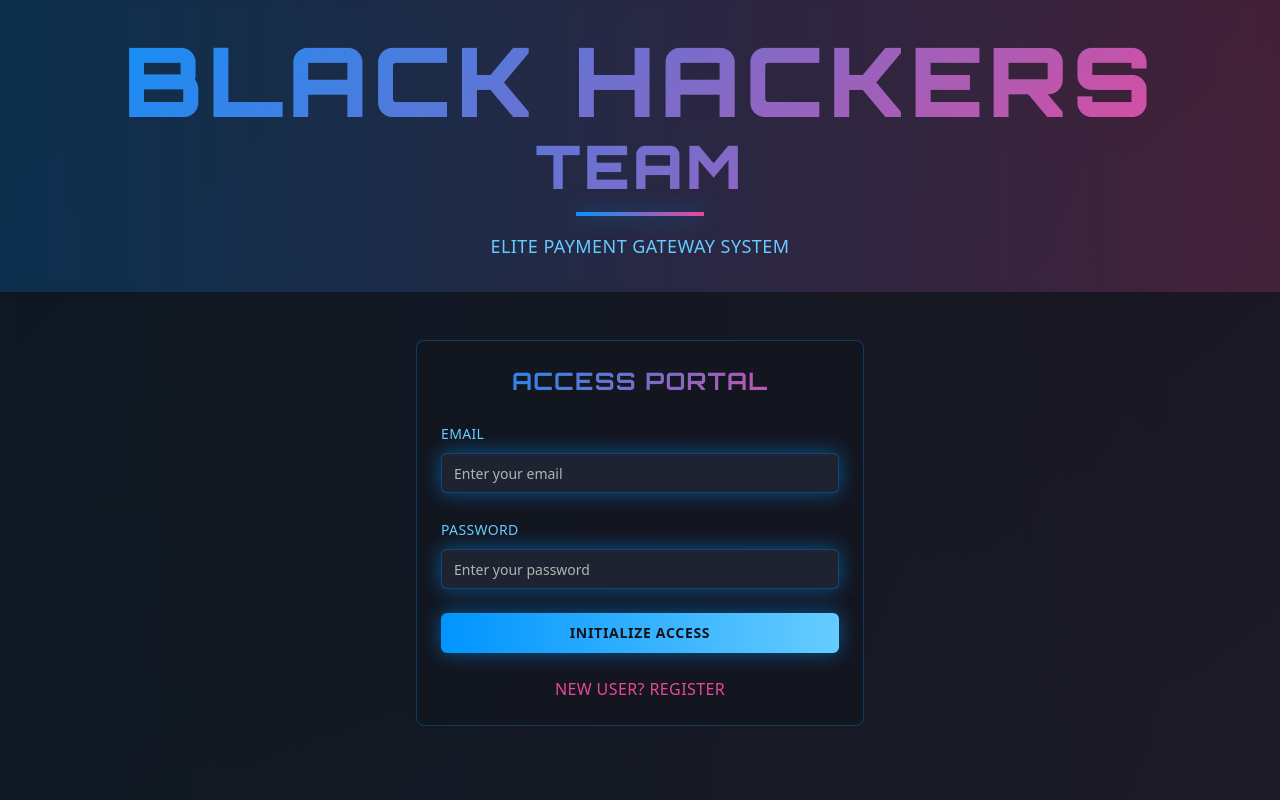
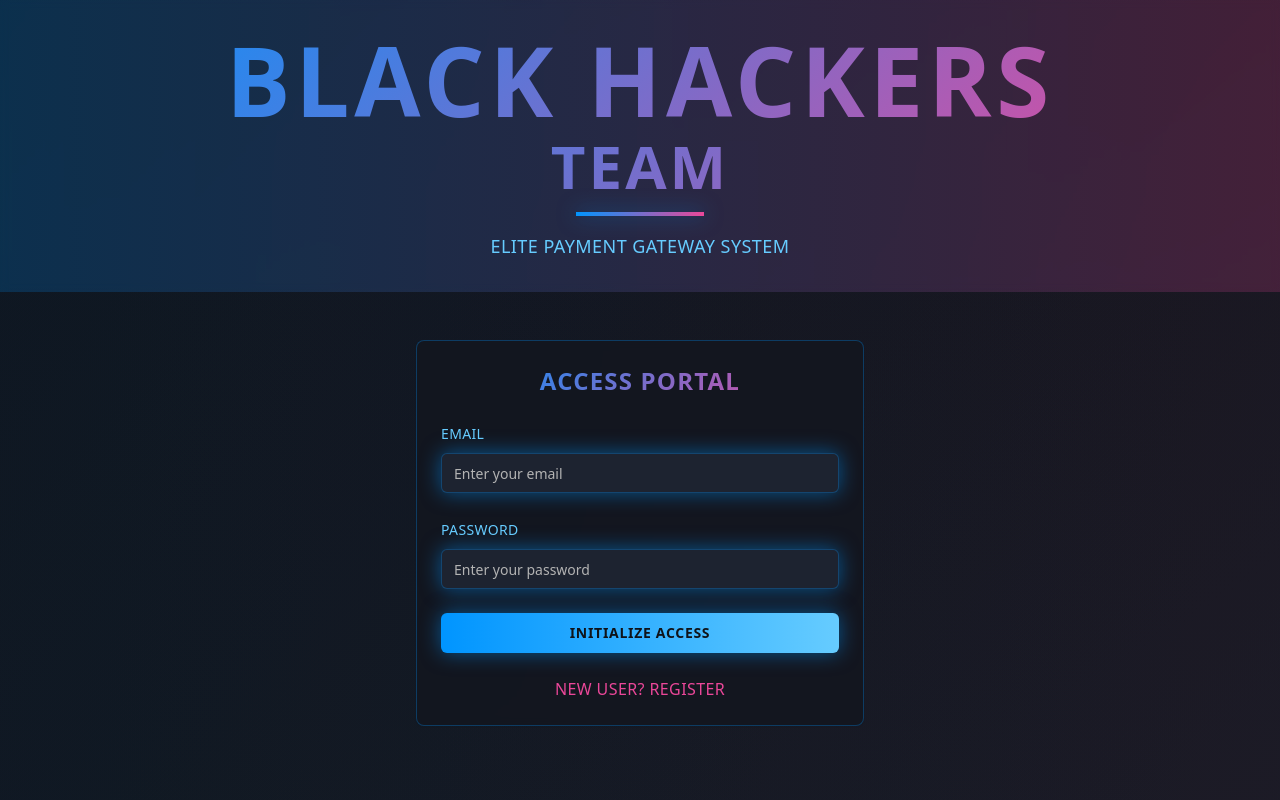
Before and after one commit to cyber1234282/pulse-access-hub, a React (Vite) app: page / in a window 1280 px wide. Built offline with nearby package versions, Linux system fonts and the light colour scheme.

Commit message:
Reverted to commit 1777fabae1ff4bb341d56bf37001aeaad0ae96f3

```diff
--- a/index.html
+++ b/index.html
@@ -3,14 +3,9 @@
   <head>
     <meta charset="UTF-8" />
     <meta name="viewport" content="width=device-width, initial-scale=1.0" />
-    <title>BLACK HACKERS TEAM</title>
-    <meta name="description" content="Elite Payment Gateway System" />
-    <meta name="author" content="BLACK HACKERS TEAM" />
-
-    <!-- Cyberpunk Fonts -->
-    <link rel="preconnect" href="https://fonts.googleapis.com">
-    <link rel="preconnect" href="https://fonts.gstatic.com" crossorigin>
-    <link href="https://fonts.googleapis.com/css2?family=Orbitron:wght@400;700;900&family=Exo+2:wght@300;400;500;600;700&display=swap" rel="stylesheet">
+    <title>pulse-access-hub</title>
+    <meta name="description" content="Lovable Generated Project" />
+    <meta name="author" content="Lovable" />
 
     <meta property="og:title" content="pulse-access-hub" />
     <meta property="og:description" content="Lovable Generated Project" />
--- a/src/index.css
+++ b/src/index.css
@@ -114,13 +114,9 @@ All colors MUST be HSL.
   }
 
   body {
-    @apply bg-background text-foreground font-exo;
+    @apply bg-background text-foreground;
     background: linear-gradient(135deg, hsl(220 25% 8%), hsl(220 25% 12%));
     min-height: 100vh;
-  }
-
-  h1, h2, h3, h4, h5, h6 {
-    @apply font-orbitron;
   }
 
   /* Cyberpunk utility classes */
--- a/tailwind.config.ts
+++ b/tailwind.config.ts
@@ -18,10 +18,6 @@ export default {
 			}
 		},
 		extend: {
-			fontFamily: {
-				'orbitron': ['Orbitron', 'monospace'],
-				'exo': ['Exo 2', 'sans-serif'],
-			},
 			colors: {
 				border: 'hsl(var(--border))',
 				input: 'hsl(var(--input))',
```
Also changed, not shown: 1 other file (tests, documents, lock files or other folders).
